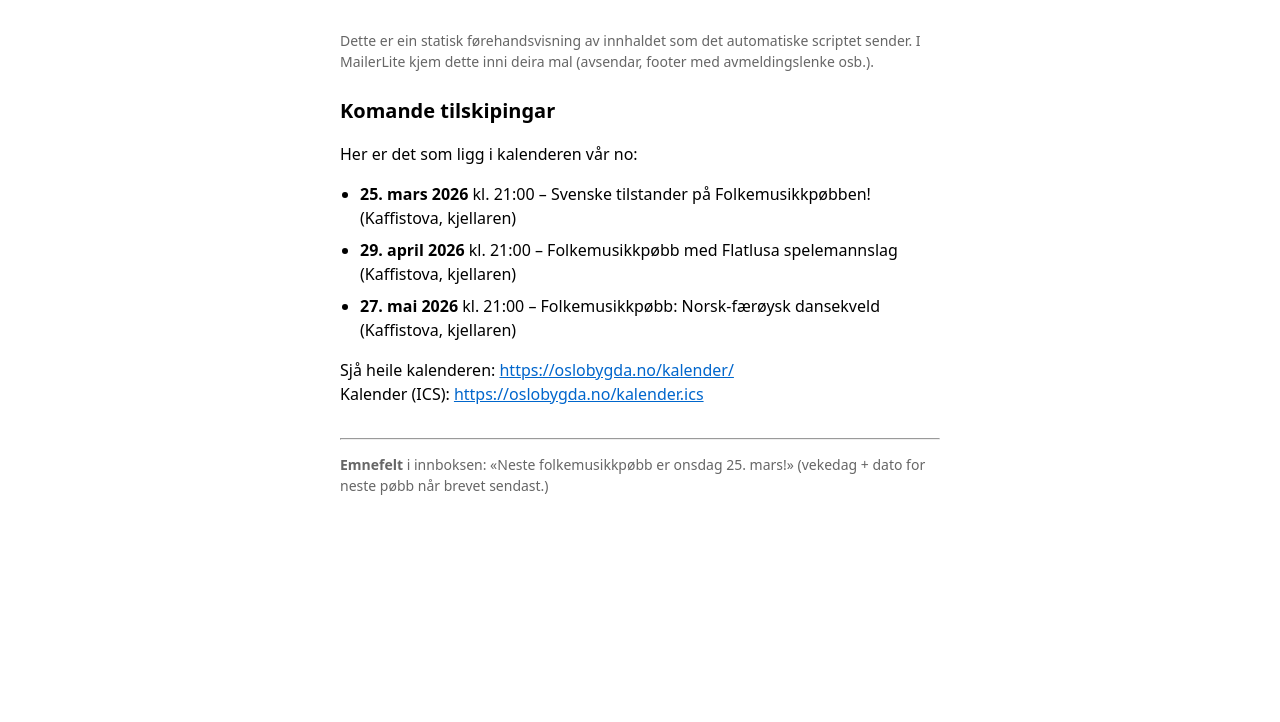
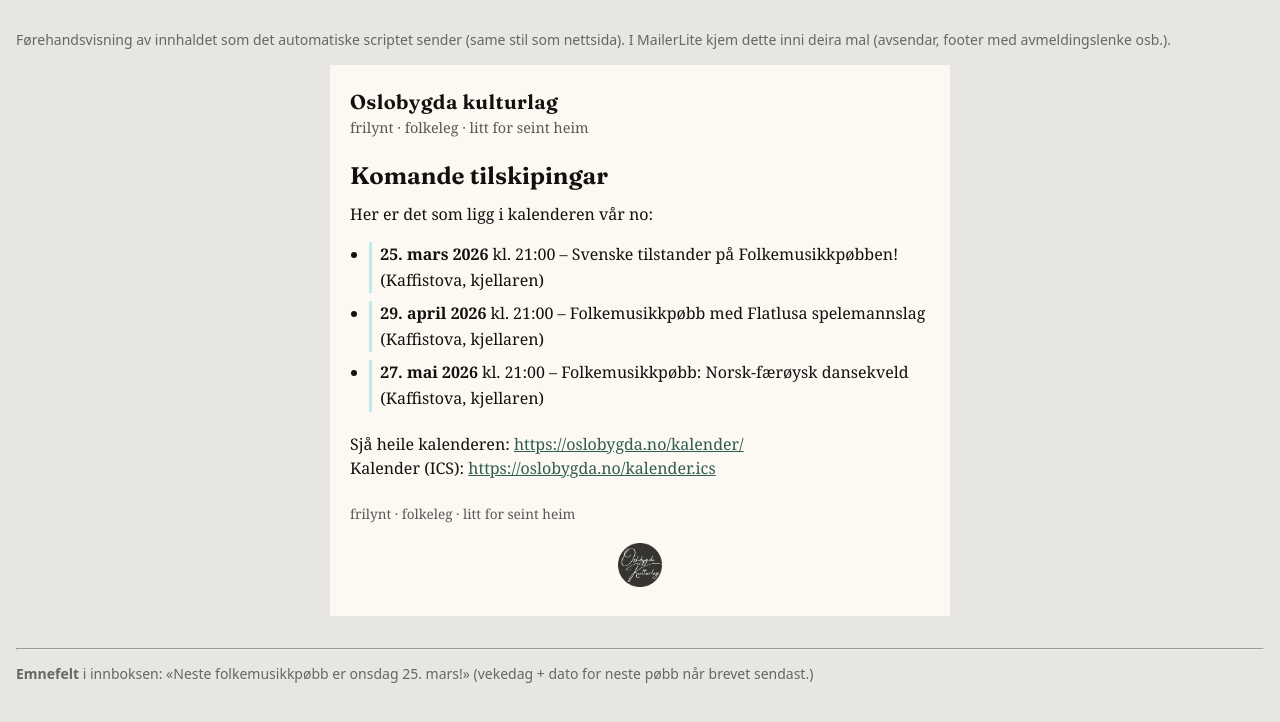
Before and after one commit to tlauen/oslobygda, a Jekyll site: the page scripts/preview_nyhendebrev.html, which Jekyll copies as it is, in a window 1280 px wide. Shown: the top 722 px of the page. Built offline with Jekyll 4.4.1, drawn with Linux system fonts in a browser that asks for light colours.

Commit message:
Styling av epost

```diff
--- a/scripts/preview_nyhendebrev.html
+++ b/scripts/preview_nyhendebrev.html
@@ -4,30 +4,34 @@
   <meta charset="utf-8">
   <meta name="viewport" content="width=device-width, initial-scale=1">
   <title>Førehandsvisning – nyhendebrev (automatisk)</title>
+  <link rel="preconnect" href="https://fonts.googleapis.com">
+  <link href="https://fonts.googleapis.com/css2?family=Fraunces:opsz,wght@9..144,450;9..144,650&display=swap" rel="stylesheet">
   <style>
-    body { font-family: system-ui, sans-serif; line-height: 1.5; max-width: 600px; margin: 0 auto; padding: 1rem; }
-    h1 { font-size: 1.25rem; }
-    ul { padding-left: 1.25rem; }
-    li { margin: 0.5rem 0; }
-    a { color: #0066cc; }
-    .meta { font-size: 0.875rem; color: #666; margin-bottom: 1.5rem; }
+    body { background: #e8e6e3; margin: 0; padding: 1rem; }
+    .meta { font-size: 0.875rem; color: #666; margin-bottom: 1rem; font-family: system-ui, sans-serif; }
   </style>
 </head>
 <body>
-  <p class="meta">Dette er ein statisk førehandsvisning av innhaldet som det automatiske scriptet sender. I MailerLite kjem dette inni deira mal (avsendar, footer med avmeldingslenke osb.).</p>
+  <p class="meta">Førehandsvisning av innhaldet som det automatiske scriptet sender (same stil som nettsida). I MailerLite kjem dette inni deira mal (avsendar, footer med avmeldingslenke osb.).</p>
 
-  <!-- Nøyaktig same HTML som send_nyhendebrev_mailerlite.rb byggjer (berre framtidige datoar): -->
-  <div>
-    <h1>Komande tilskipingar</h1>
-    <p>Her er det som ligg i kalenderen vår no:</p>
-    <ul>
-      <li><strong>25. mars 2026</strong> kl. 21:00 – Svenske tilstander på Folkemusikkpøbben! (Kaffistova, kjellaren)</li>
-      <li><strong>29. april 2026</strong> kl. 21:00 – Folkemusikkpøbb med Flatlusa spelemannslag (Kaffistova, kjellaren)</li>
-      <li><strong>27. mai 2026</strong> kl. 21:00 – Folkemusikkpøbb: Norsk-færøysk dansekveld (Kaffistova, kjellaren)</li>
+  <!-- Same struktur og inline-stil som send_nyhendebrev_mailerlite.rb -->
+  <div style="max-width:580px; margin:0 auto; font-family:Georgia,'Times New Roman',serif; color:#12110e; background:#FCF9F3; padding:24px 20px;">
+    <p style="margin:0 0 4px; font-family:'Fraunces',Georgia,serif; font-weight:700; font-size:1.25em; letter-spacing:.02em;">Oslobygda kulturlag</p>
+    <p style="margin:0 0 24px; font-size:.9em; color:#5a5856;">frilynt · folkeleg · litt for seint heim</p>
+    <h1 style="margin:0 0 12px; font-family:'Fraunces',Georgia,serif; font-weight:650; font-size:1.5em; color:#12110e;">Komande tilskipingar</h1>
+    <p style="margin:0 0 16px; line-height:1.5;">Her er det som ligg i kalenderen vår no:</p>
+    <ul style="margin:0 0 20px; padding-left:1.2em; line-height:1.6;">
+      <li style="margin:.5em 0; padding-left:.5em; border-left:3px solid #BFEAEE;"><strong>25. mars 2026</strong> kl. 21:00 – Svenske tilstander på Folkemusikkpøbben! (Kaffistova, kjellaren)</li>
+      <li style="margin:.5em 0; padding-left:.5em; border-left:3px solid #BFEAEE;"><strong>29. april 2026</strong> kl. 21:00 – Folkemusikkpøbb med Flatlusa spelemannslag (Kaffistova, kjellaren)</li>
+      <li style="margin:.5em 0; padding-left:.5em; border-left:3px solid #BFEAEE;"><strong>27. mai 2026</strong> kl. 21:00 – Folkemusikkpøbb: Norsk-færøysk dansekveld (Kaffistova, kjellaren)</li>
     </ul>
-    <p>
-      Sjå heile kalenderen: <a href="https://oslobygda.no/kalender/">https://oslobygda.no/kalender/</a><br>
-      Kalender (ICS): <a href="https://oslobygda.no/kalender.ics">https://oslobygda.no/kalender.ics</a>
+    <p style="margin:0 0 8px; line-height:1.5;">
+      Sjå heile kalenderen: <a href="https://oslobygda.no/kalender/" style="color:#2f5d50; text-decoration:underline;">https://oslobygda.no/kalender/</a><br>
+      Kalender (ICS): <a href="https://oslobygda.no/kalender.ics" style="color:#2f5d50; text-decoration:underline;">https://oslobygda.no/kalender.ics</a>
+    </p>
+    <p style="margin:24px 0 0; font-size:.85em; color:#5a5856;">frilynt · folkeleg · litt for seint heim</p>
+    <p style="margin:20px 0 0; text-align:center;">
+      <a href="https://oslobygda.no/" style="text-decoration:none;"><img src="https://oslobygda.no/assets/img/logo_oslobygda.png" alt="Oslobygda kulturlag" width="44" height="44" style="display:inline-block; width:44px; height:44px;"></a>
     </p>
   </div>
 
```
Also changed, not shown: scripts/NYHENDEBREV.md (+8 -0 lines), scripts/send_nyhendebrev_mailerlite.rb (+15 -8 lines), assets/img/logo_oslobygda.png (added).
